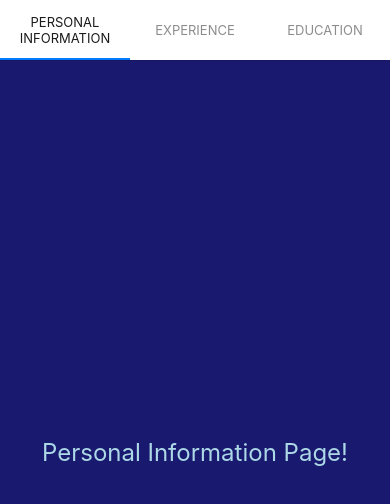
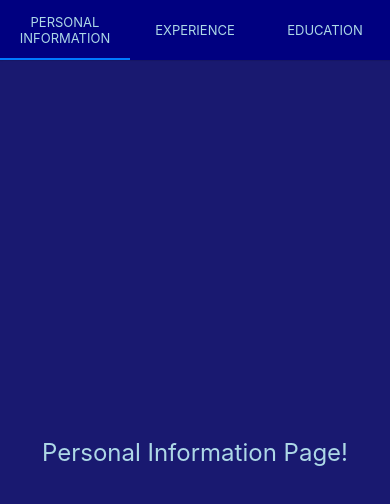
Before and after one commit to afiqaimanafr/afiq-resume-rn, a React Native app: screen / in a window 390 px wide. Shown: the top 504 px of the page. Built offline with nearby package versions, Linux system fonts and the light colour scheme.

Commit message:
update: latest

```diff
--- a/App.js
+++ b/App.js
@@ -7,6 +7,7 @@ import { SafeAreaProvider } from "react-native-safe-area-context";
 import PersonalInformation from "./screens/PersonalInformation";
 import Experience from "./screens/Experience";
 import Education from "./screens/Education";
+import { GlobalStyles } from "./constants/styles";
 
 const Tab = createMaterialTopTabNavigator();
 
@@ -16,7 +17,12 @@ export default function App() {
       <ExpoStatusBar style="auto" />
       <SafeAreaProvider style={styles.screen}>
         <NavigationContainer>
-          <Tab.Navigator>
+          <Tab.Navigator
+            screenOptions={{
+              tabBarStyle: { backgroundColor: GlobalStyles.colors.navy },
+              tabBarLabelStyle: { color: GlobalStyles.colors.lightBlue },
+            }}
+          >
             <Tab.Screen
               name="Personal Information"
               component={PersonalInformation}
--- a/constants/styles.js
+++ b/constants/styles.js
@@ -2,16 +2,16 @@ export const GlobalStyles = {
   colors: {
     midnightBlue: "#191970",
     navy: "#000080",
-    royalblue: "#4169e1",
+    royalBlue: "#4169e1",
     steelBlue: "#4682b4",
     slateBlue: "#6a5acd",
     mediumsLateBlue: "#7b68ee",
     dodgerBlue: "#1e90ff",
     teal: "#008080",
     turquoise: "#40e0d0",
-    paleturquoise: "#afeeee",
+    paleTurquoise: "#afeeee",
     deepSkyBlue: "#00bfff",
-    skyblue: "#87ceeb",
+    skyBlue: "#87ceeb",
     lightBlue: "#add8e6",
     powderBlue: "#b0e0e6",
     lightCyan: "#e0ffff",
```
